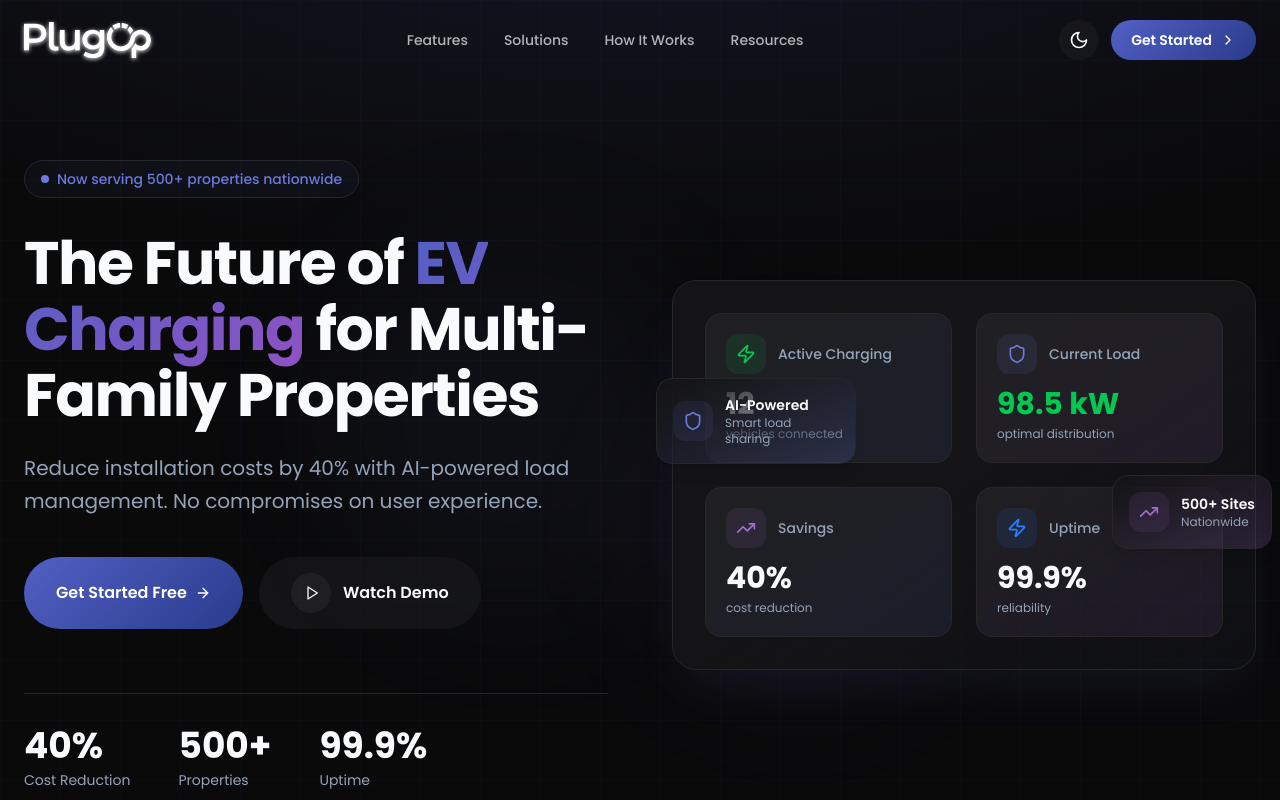
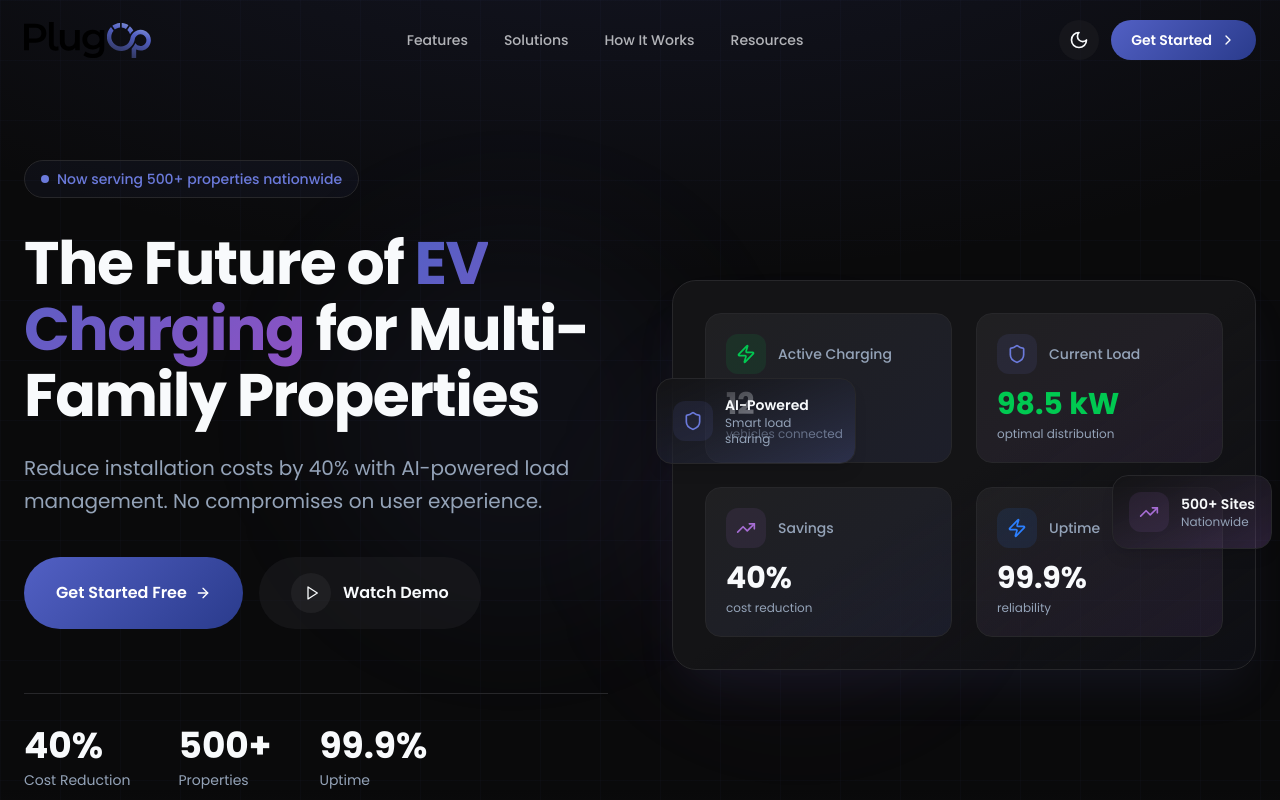
Before and after one commit to pfeffer629/plugop, a Next.js app: page / in a window 1280 px wide. Shown: the top 800 px of the page. Built offline with nearby package versions, Linux system fonts and the light colour scheme.

Commit message:
fix: remove logo CSS effects
Logo now displays without drop shadow, inversion, or brightness changes.

Co-authored-by: Mark Pfeffer <7978022+pfeffer629@users.noreply.github.com>

```diff
--- a/components/header.tsx
+++ b/components/header.tsx
@@ -45,7 +45,7 @@ export default function Header() {
             alt="PlugOp"
             width={140}
             height={40}
-            className="h-9 transition-transform duration-300 group-hover:scale-105 drop-shadow-[0_1px_2px_rgba(255,255,255,0.8)] dark:drop-shadow-[0_1px_2px_rgba(255,255,255,0.9)] dark:brightness-0 dark:invert"
+            className="h-9"
             style={{ width: "auto", height: "36px" }}
             priority
           />
```
